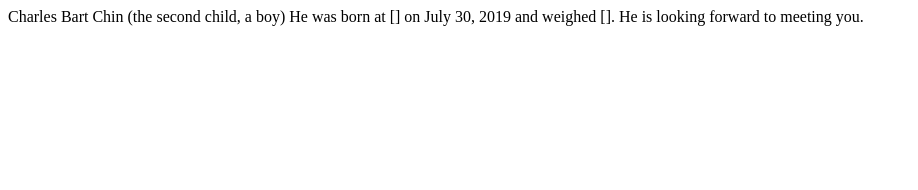
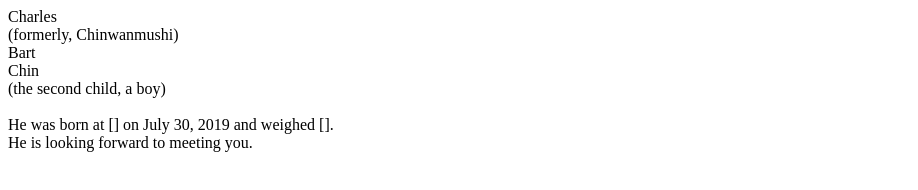
Before and after one commit to jon-chin/charlie-announce, a plain HTML site: page index.html in a window 1280 px wide. Shown: the whole page, without its empty margins (0-918 px from the left). Drawn offline with Linux system fonts and the light colour scheme.

Commit message:
Update index.html

```diff
--- a/index.html
+++ b/index.html
@@ -1,19 +1,19 @@
+
 <HTML>
+   <!–– writing websites on a phone is fucking hard ––>
 <head>
-
-
 <title>
 B-DAY
 </title>
-
 </head>
 <body>
-Charles
-Bart
-Chin
-(the second child, a boy)
+Charles<br>
+  (formerly, Chinwanmushi)<br>
+Bart<br>
+Chin<br>
+(the second child, a boy)<br><br>
 
-He was born at [] on July 30, 2019 and weighed [].
+He was born at [] on July 30, 2019 and weighed []. <br>
 He is looking forward to meeting you.
 
 </body>
```
